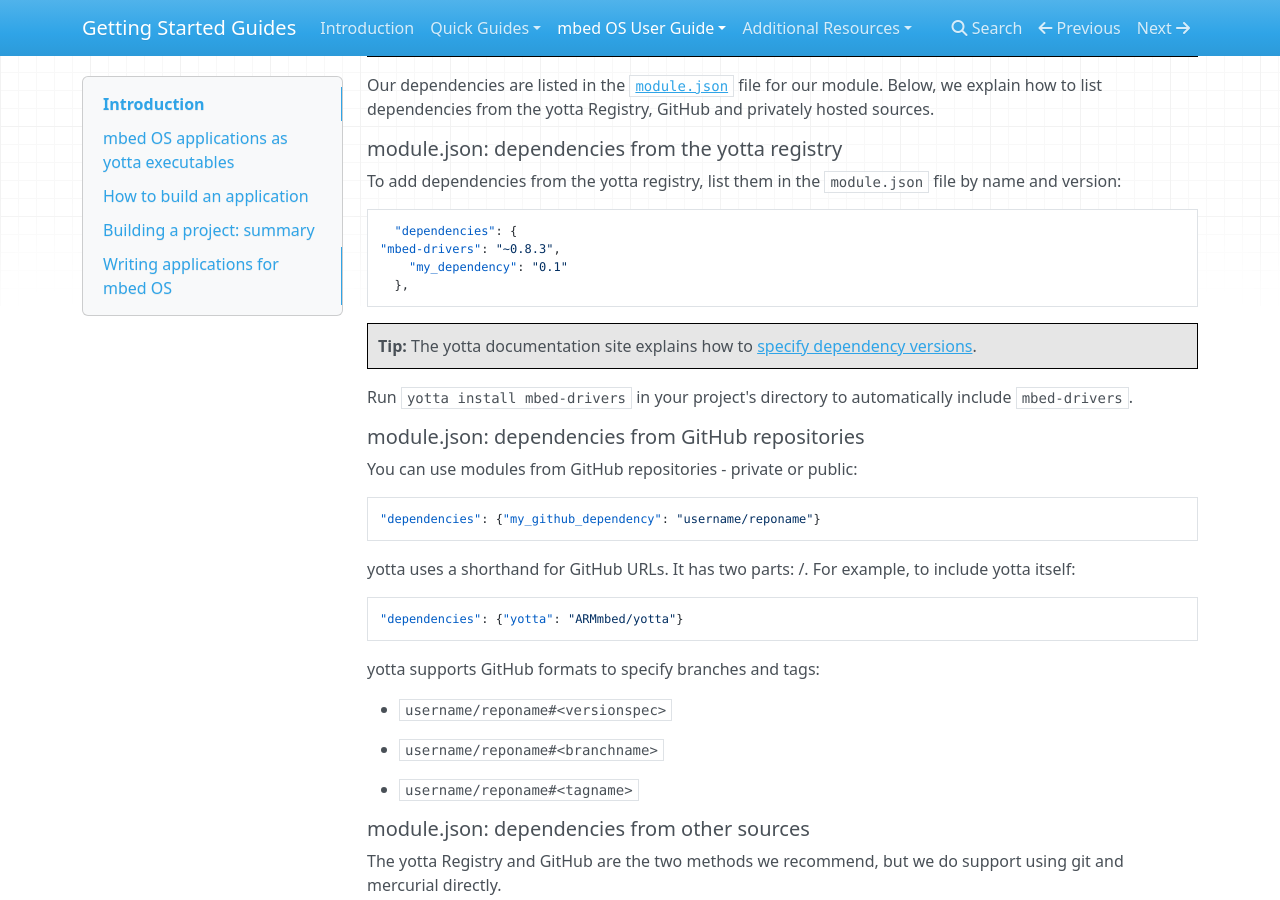
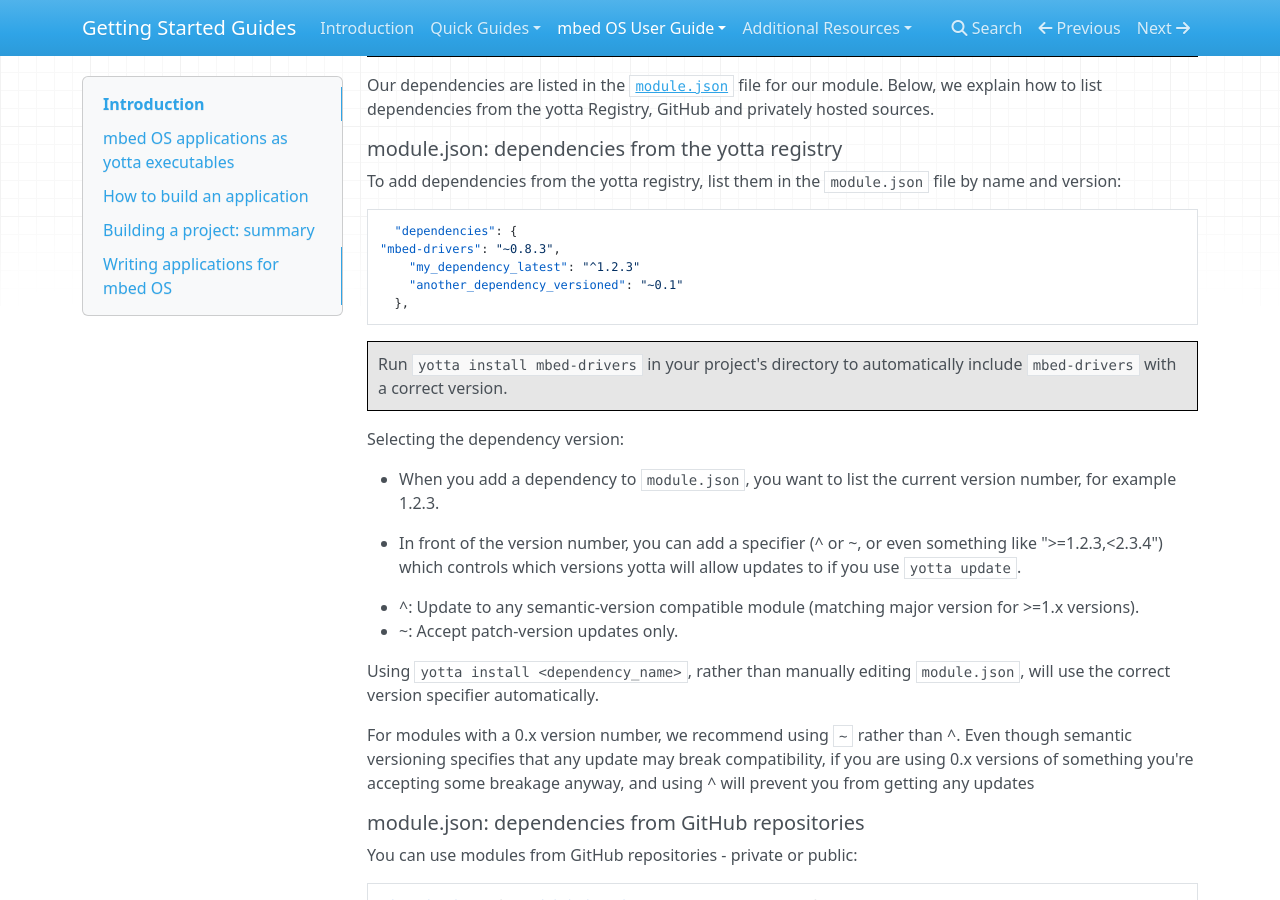
Before and after one commit to ARMmbed/GettingStartedmbedOS, an MkDocs documentation site: the page built from Docs/Full_Guide/app_on_yotta.md, in a window 1280 px wide and 900 px high, scrolled down 7267 px. Built offline with MkDocs 1.6.1, drawn with Linux system fonts in a browser that asks for light colours; nearby versions of some CDN libraries; old or Windows-style settings are respelled for this version of MkDocs.

Commit message:
Updating version selection for modules

````diff
--- a/Docs/Full_Guide/app_on_yotta.md
+++ b/Docs/Full_Guide/app_on_yotta.md
@@ -239,13 +239,25 @@ To add dependencies from the yotta registry, list them in the ``module.json`` fi
 ```
   "dependencies": {
 "mbed-drivers": "~0.8.3",
-	"my_dependency": "0.1"
+	"my_dependency_latest": "^1.2.3"
+	"another_dependency_versioned": "~0.1"
   },
 ```
 
-<span style="background-color:#E6E6E6;  border:1px solid #000;display:block; height:100%; padding:10px">**Tip:** The yotta documentation site explains how to [specify dependency versions](http://yottadocs.mbed.com/reference/module.html).</span>
 
-Run ``yotta install mbed-drivers`` in your project's directory to automatically include ``mbed-drivers``.
+<span style="background-color:#E6E6E6;  border:1px solid #000;display:block; height:100%; padding:10px">Run ``yotta install mbed-drivers`` in your project's directory to automatically include ``mbed-drivers`` with a correct version.</span>
+
+Selecting the dependency version:
+
+* When you add a dependency to ``module.json``, you want to list the current version number, for example 1.2.3.
+
+* In front of the version number, you can add a specifier (^ or ~, or even something like ">=1.2.3,<2.3.4") which controls which versions yotta will allow updates to if you use ``yotta update``.
+ * ^: Update to any semantic-version compatible module (matching major version for >=1.x versions).
+ * ~: Accept patch-version updates only.
+
+Using ``yotta install <dependency_name>``, rather than manually editing ``module.json``, will use the correct version specifier automatically.
+
+For modules with a 0.x version number, we recommend using ``~`` rather than ^. Even though semantic versioning specifies that any update may break compatibility, if you are using 0.x versions of something you're accepting some breakage anyway, and using ^ will prevent you from getting any updates
 
 ##### module.json: dependencies from GitHub repositories
 
````
